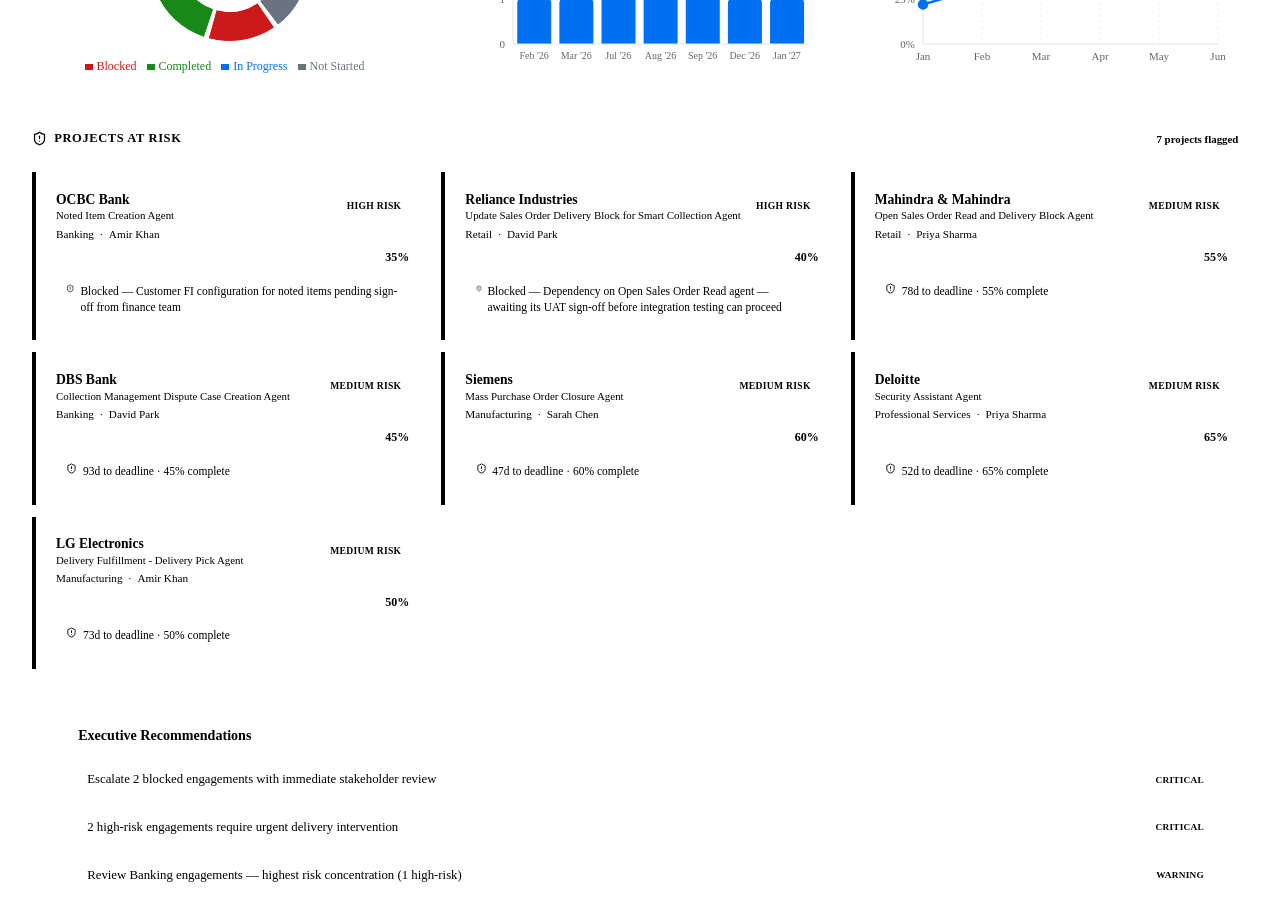
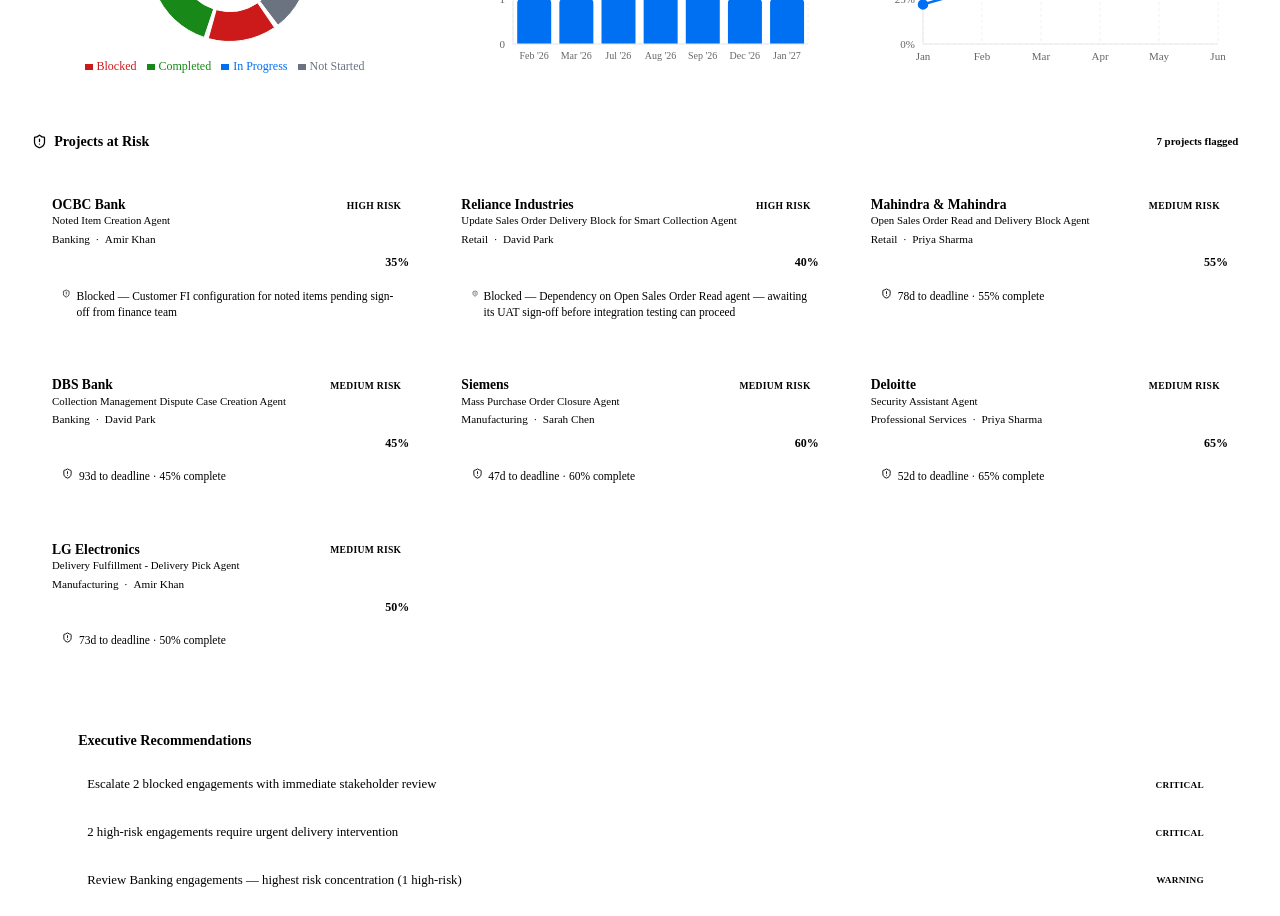
Before and after one commit to Kushal1002/RIG-Compass, a React (Vite) app: page / in a window 1280 px wide. Shown: the part 1020-1936 px from the top of the page. Built offline with nearby package versions, Linux system fonts and the light colour scheme; the HTML template or start-up script is replaced by a standard one.

Commit message:
risk tag alignment correction

```diff
--- a/src/pages/Dashboard/Dashboard.module.css
+++ b/src/pages/Dashboard/Dashboard.module.css
@@ -107,16 +107,20 @@
 
 .atRiskCard {
   background: var(--color-surface);
-  border-radius: var(--radius-lg);
+  border-radius: var(--radius-xl);
   padding: 1.1rem 1.25rem;
+  box-shadow: var(--shadow-xs);
   border: 1px solid var(--color-border-light);
-  border-left: 4px solid transparent;
   transition: transform var(--transition), box-shadow var(--transition);
 }
 
-.atRiskCard.riskHigh   { border-left-color: var(--color-danger); }
-.atRiskCard.riskMedium { border-left-color: var(--color-warning); }
-.atRiskCard.riskLow    { border-left-color: var(--color-success); }
+.atRiskCard.riskHigh {
+  border-left: 3px solid var(--color-danger);
+}
+
+.atRiskCard.riskMedium {
+  border-left: 3px solid var(--color-warning);
+}
 
 .atRiskCard:hover {
   transform: translateY(-2px);
@@ -159,14 +163,12 @@
 }
 
 .criticalTitle {
-  font-size: 0.78rem;
+  font-size: 0.88rem;
   font-weight: 700;
   color: var(--color-text);
   display: flex;
   align-items: center;
   gap: 0.45rem;
-  text-transform: uppercase;
-  letter-spacing: 0.05em;
 }
 
 .criticalCount {
@@ -201,8 +203,9 @@
 
 .criticalCardHeader {
   display: flex;
-  align-items: center;
+  align-items: flex-start;
   justify-content: space-between;
+  gap: 0.5rem;
   margin-bottom: 0.4rem;
 }
 
@@ -226,6 +229,8 @@
   border-radius: 100px;
   text-transform: uppercase;
   letter-spacing: 0.03em;
+  flex-shrink: 0;
+  margin-top: 0.15rem;
 }
 
 .riskBadge.high {
```
